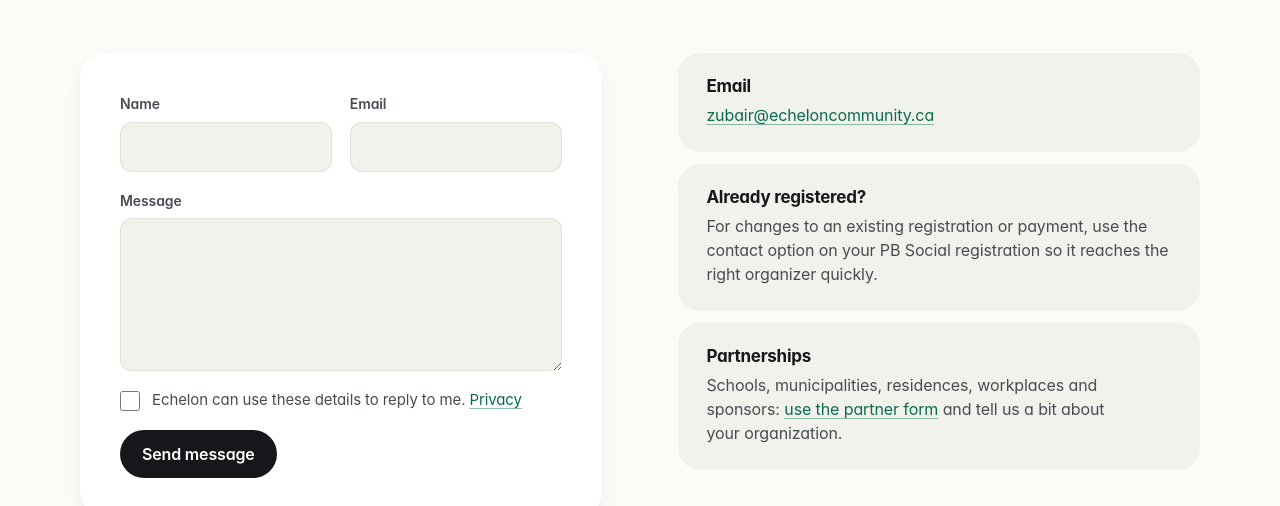
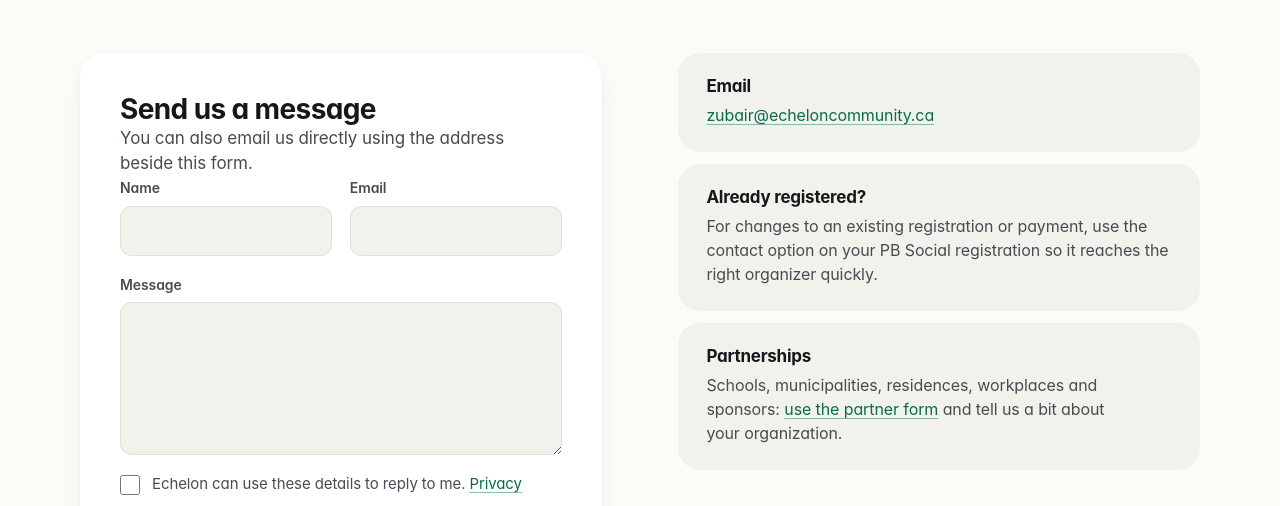
Before and after one commit to zubairmuwwakil/echeloncommunityathletics, an Astro site: page /contact in a window 1280 px wide. Shown: the part 331-837 px from the top of the page. Built offline with nearby package versions, Linux system fonts and the light colour scheme; Astro itself is replaced by a stand-in of ours.

Commit message:
Improve contact page structure and direct contact option

```diff
--- a/src/pages/contact.astro
+++ b/src/pages/contact.astro
@@ -13,6 +13,8 @@ import { site } from "../data/site";
 
   <section class="wrap split">
     <div class="panel">
+      <h2 class="h3">Send us a message</h2>
+      <p class="muted">You can also email us directly using the address beside this form.</p>
       <InquiryForm kind="contact" id="contact" />
     </div>
     <div class="contact-side">
```
